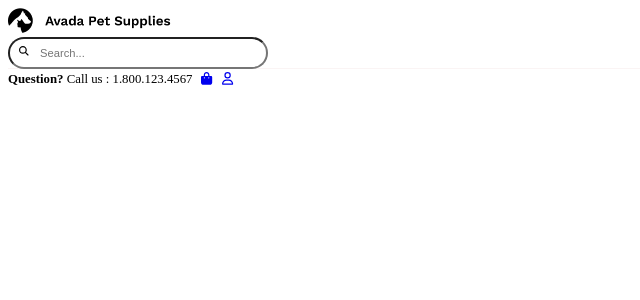
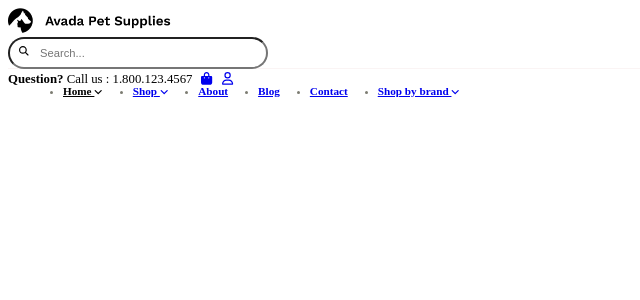
Before and after one commit to CaraccioloJessica/proj-html-vuejs, a Vue app: page / in a window 1280 px wide. Shown: the top 300 px of the page, without its empty margins (0-640 px from the left). Built offline with nearby package versions, Linux system fonts and the light colour scheme.

Commit message:
imported TopNavbar

```diff
--- a/src/components/Header.vue
+++ b/src/components/Header.vue
@@ -1,5 +1,10 @@
 <script>
+import TopNavbar from './TopNavbar.vue';
+
 export default {
+  components: {
+    TopNavbar,
+  },
   data() {
     return {
 
@@ -34,12 +39,14 @@ export default {
         </span>
       </div>
     </div>
+
+    <!-- componente con menu -->
+    <TopNavbar />
   </header>
 </template>
 
 <style lang="scss" scoped>
 @use '../styles/partials/variables' as *;
-
 
 #logo_bar {
   height: 60px;
```
